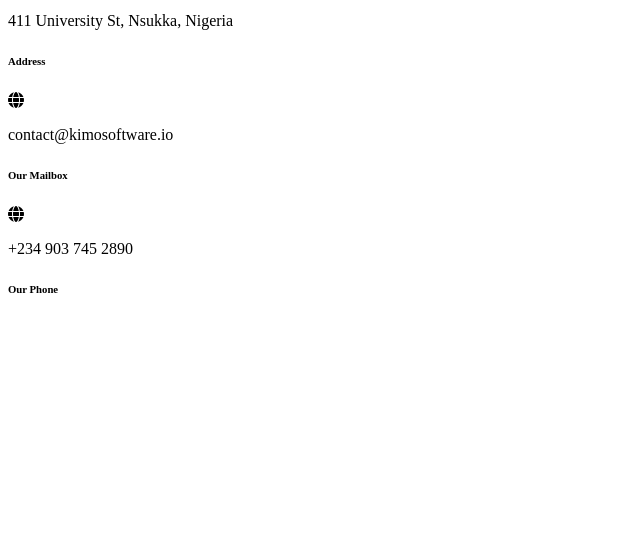
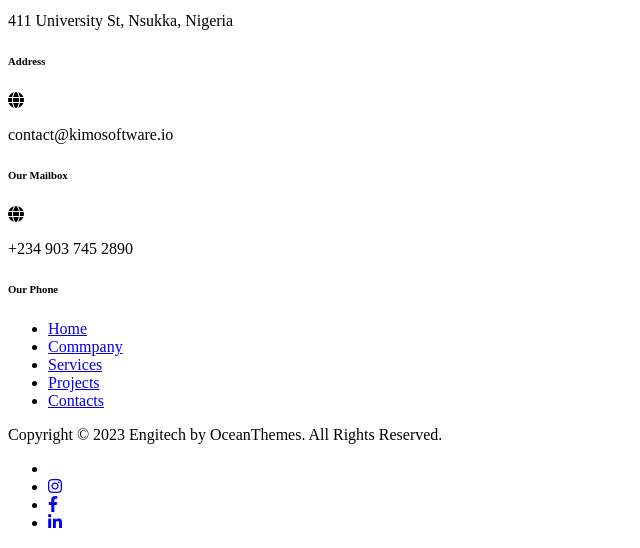
Before and after one commit to Kingsley-coder-prog/kimo_software, a website: page index.html in a window 1280 px wide. Shown: the part 2573-3121 px from the top of the page, without its empty margins (0-640 px from the left). Before the commit the page ends 2893 px from the top, so only its background shows below. Drawn offline with Linux system fonts and the light colour scheme; files that its build step writes are made by us from their sources.

Commit message:
Home Page Completed 2

```diff
--- a/index.html
+++ b/index.html
@@ -453,6 +453,7 @@
           <div class="footer-header">
             <img src="#" alt="brand-logo" class="logo" />
           </div>
+
           <div class="footer-contact">
             <div class="footer-address">
               <div class="contact-info">
@@ -474,6 +475,37 @@
               </div>
             </div>
           </div>
+
+          <div class="footer-base">
+            <div class="footer-links">
+              <ul class="main-nav-links footer-nav">
+                <li><a href="#">Home</a></li>
+                <li><a href="#">Commpany</a></li>
+                <li><a href="#">Services</a></li>
+                <li><a href="#">Projects</a></li>
+                <li><a href="#">Contacts</a></li>
+              </ul>
+            </div>
+            <div class="copyright-text">
+              <p>Copyright © 2023 Engitech by OceanThemes. All Rights Reserved.</p>
+            </div>
+            <div class="social-icon">
+              <ul class="social-links links-icon">
+                <li>
+                  <a href="#"><i class="fa-brands fa-x-twitter"></i></a>
+                </li>
+                <li>
+                  <a href="#"><i class="fa-brands fa-instagram"></i></a>
+                </li>
+                <li>
+                  <a href="#"><i class="fa-brands fa-facebook-f"></i></a>
+                </li>
+                <li>
+                  <a href="#"><i class="fa-brands fa-linkedin-in"></i></a>
+                </li>
+              </ul>
+            </div>
+          </div>
         </div>
       </div>
     </section>
```
